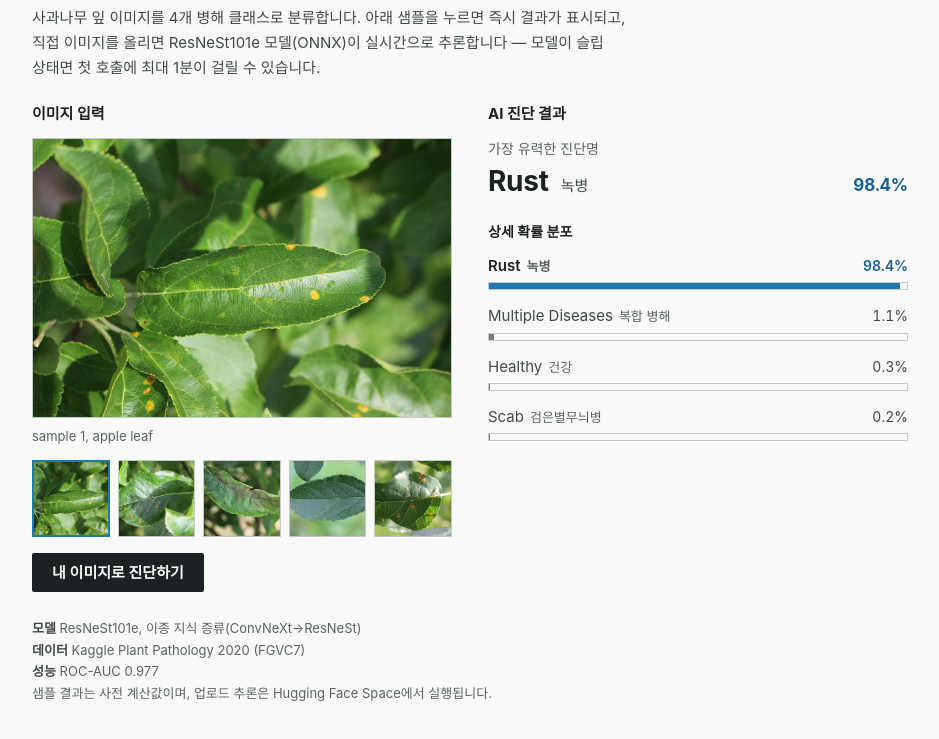
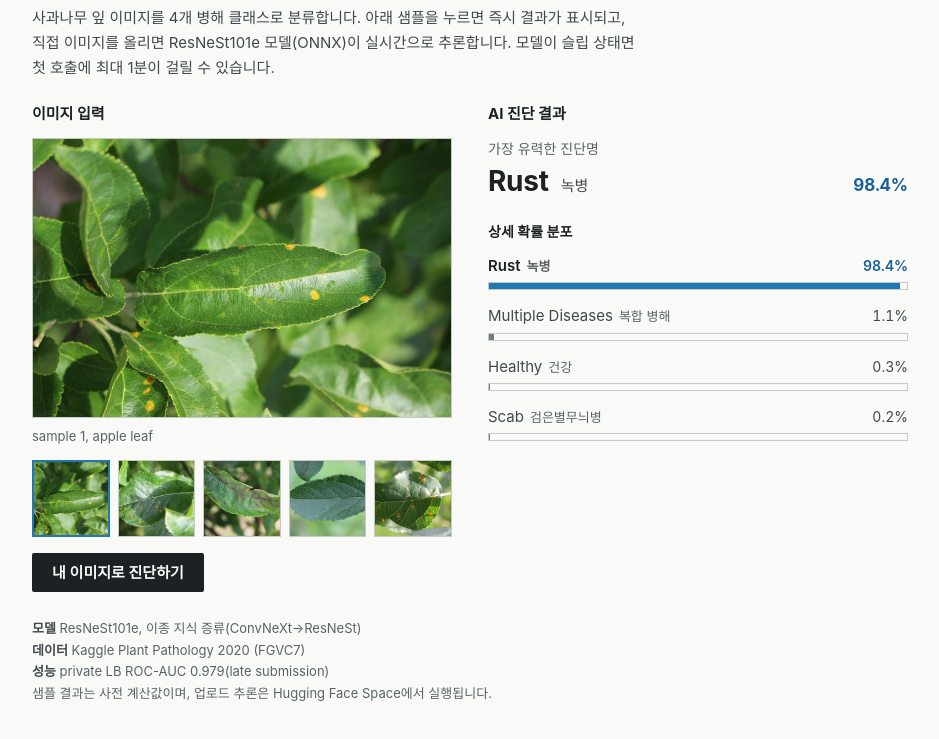
Before and after one commit to buzziru/Plant-Pathology-2020, a plain HTML site: page static-demo/index.html in a window 1280 px wide. Shown: the part 53-792 px from the top of the page, without its empty margins (170-1109 px from the left). Drawn offline with Linux system fonts and the light colour scheme; a web font is replaced by a local one.

Commit message:
Stop the inner scrollbar when embedded and state the demo model's own score
A scrollbar from the first short iframe narrowed the page, shrank the 3:2 preview and sent a height that overflowed again at full width, so the bar stayed. Hide vertical overflow only when embedded. The footer now gives the score of the full-data model the demo runs (private LB 0.979) instead of the five-fold model's 0.977, and the header drops a mid-sentence dash and forced break.

Co-Authored-By: Claude Opus 5.5 <noreply@anthropic.com>

```diff
--- a/static-demo/index.html
+++ b/static-demo/index.html
@@ -107,7 +107,7 @@
 <div class="demo">
   <div class="demo-header">
     <h1 class="demo-title">식물 잎 병해 진단</h1>
-    <p class="demo-sub">사과나무 잎 이미지를 4개 병해 클래스로 분류합니다. 아래 샘플을 누르면 즉시 결과가 표시되고,<br>직접 이미지를 올리면 ResNeSt101e 모델(ONNX)이 실시간으로 추론합니다 — 모델이 슬립 상태면 첫 호출에 최대 1분이 걸릴 수 있습니다.</p>
+    <p class="demo-sub">사과나무 잎 이미지를 4개 병해 클래스로 분류합니다. 아래 샘플을 누르면 즉시 결과가 표시되고, 직접 이미지를 올리면 ResNeSt101e 모델(ONNX)이 실시간으로 추론합니다. 모델이 슬립 상태면 첫 호출에 최대 1분이 걸릴 수 있습니다.</p>
   </div>
 
   <div class="grid">
@@ -137,7 +137,7 @@
   <p class="foot">
     <b>모델</b> ResNeSt101e, 이종 지식 증류(ConvNeXt→ResNeSt)<br />
     <b>데이터</b> Kaggle Plant Pathology 2020 (FGVC7)<br />
-    <b>성능</b> ROC-AUC 0.977<br />
+    <b>성능</b> private LB ROC-AUC 0.979(late submission)<br />
     샘플 결과는 사전 계산값이며, 업로드 추론은 Hugging Face Space에서 실행됩니다.
   </p>
 </div>
@@ -282,6 +282,9 @@ $("file-input").addEventListener("change", async (e)=>{
 });
 
 // ── iframe 높이 동기화 (부모 포트폴리오가 수신) ──
+// 임베드일 때는 안쪽 스크롤바를 막는다. 처음 낮은 iframe에서 스크롤바가 생기면 폭이 줄어
+// 3:2 미리보기가 낮아진 높이를 보내고, 스크롤바가 사라지면 다시 넘쳐 스크롤바가 남는다.
+if (window !== parent) document.documentElement.style.overflowY = "hidden";
 const demoEl = document.querySelector(".demo");
 let lastH = 0;
 function postHeight(){
```
